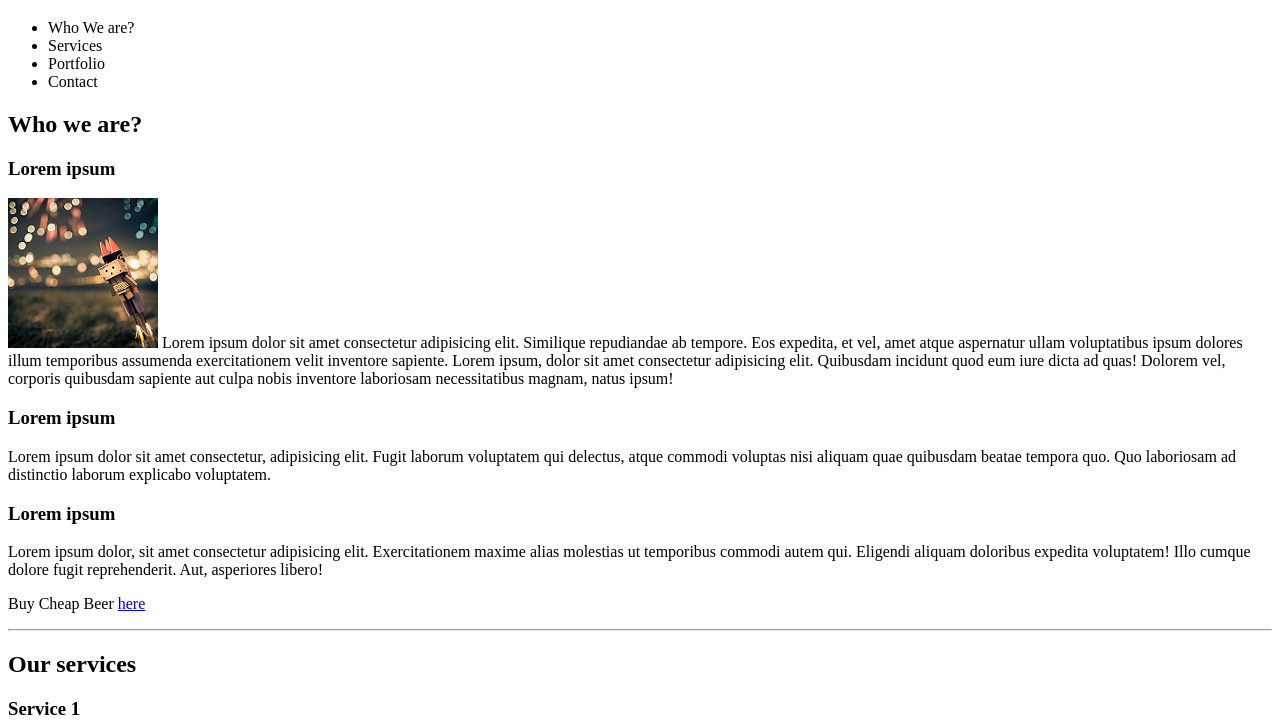
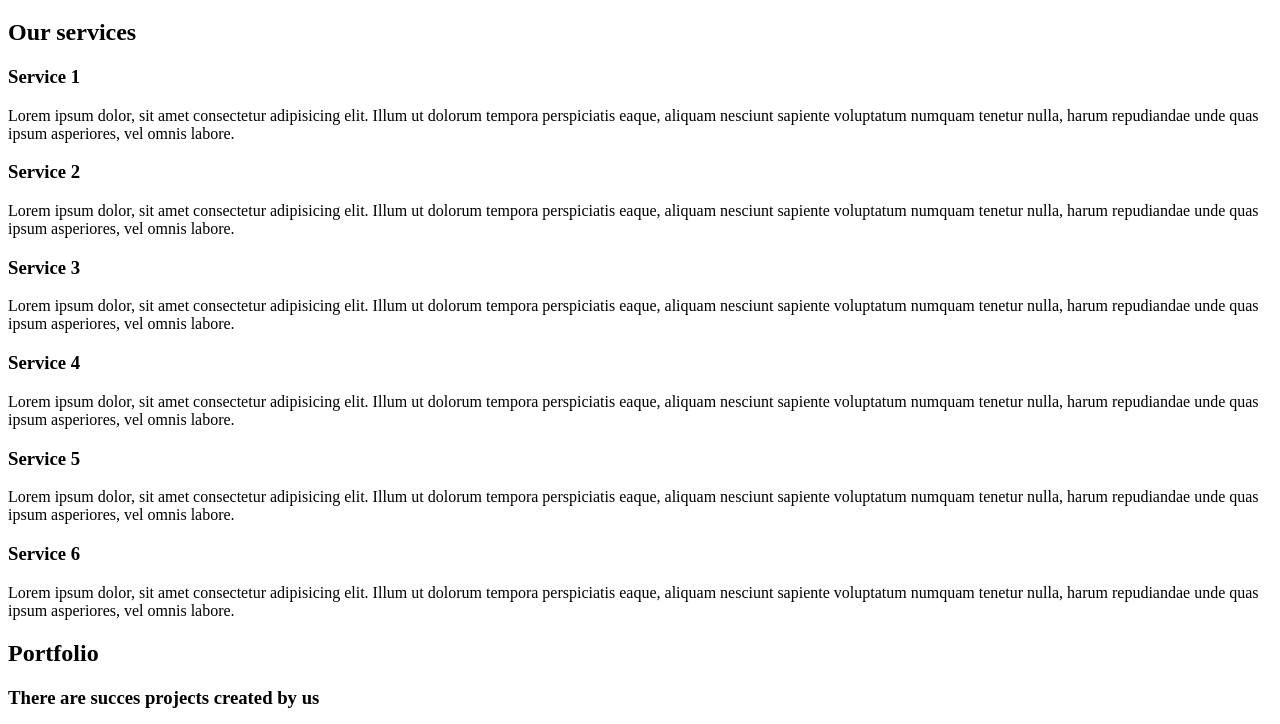
Before and after one commit to SaraColomer/EjerciciosEntregablesSalle, a plain HTML site: page EjercicioEntregable1/index.html in a window 1280 px wide. Shown: the part 61-785 px from the top of the page. Drawn offline with Linux system fonts and the light colour scheme.

Commit message:
Update index.html

```diff
--- a/EjercicioEntregable1/index.html
+++ b/EjercicioEntregable1/index.html
@@ -4,66 +4,15 @@
     <meta charset="UTF-8" />
     <meta name="viewport" content="width=device-width, initial-scale=1.0" />
     <title>Ejercicio entregable 1</title>
-    <!--<style>
-      body {
-        max-width: 1000px;
-        margin: 0 auto;
-      }
-      img {
-        height: 150px;
-        width: 200px;
-      }
-    </style>-->
   </head>
   <body>
     <h1>My Bussiness Webpage</h1>
     <header>
-      <nav>
-        <ul>
-          <li>Who We are?</li>
-          <li>Services</li>
-          <li>Portfolio</li>
-          <li>Contact</li>
-        </ul>
-      </nav>
+
     </header>
     <main>
       <section class="whoWeAre">
-        <h2>Who we are?</h2>
-        <h3>Lorem ipsum</h3>
-        <img src="img/1.jpg" alt="image1" />
-        <span
-          >Lorem ipsum dolor sit amet consectetur adipisicing elit. Similique
-          repudiandae ab tempore. Eos expedita, et vel, amet atque aspernatur
-          ullam voluptatibus ipsum dolores illum temporibus assumenda
-          exercitationem velit inventore sapiente. Lorem ipsum, dolor sit amet
-          consectetur adipisicing elit. Quibusdam incidunt quod eum iure dicta
-          ad quas! Dolorem vel, corporis quibusdam sapiente aut culpa nobis
-          inventore laboriosam necessitatibus magnam, natus ipsum!</span
-        >
-        <h3>Lorem ipsum</h3>
-        <p>
-          Lorem ipsum dolor sit amet consectetur, adipisicing elit. Fugit
-          laborum voluptatem qui delectus, atque commodi voluptas nisi aliquam
-          quae quibusdam beatae tempora quo. Quo laboriosam ad distinctio
-          laborum explicabo voluptatem.
-        </p>
-        <h3>Lorem ipsum</h3>
-        <p>
-          Lorem ipsum dolor, sit amet consectetur adipisicing elit.
-          Exercitationem maxime alias molestias ut temporibus commodi autem qui.
-          Eligendi aliquam doloribus expedita voluptatem! Illo cumque dolore
-          fugit reprehenderit. Aut, asperiores libero!
-        </p>
-        <p>
-          Buy Cheap Beer
-          <a
-            href="https://www.shbarcelona.com/blog/en/cheap-beer/"
-            target="_blank"
-            >here</a
-          >
-        </p>
-        <hr />
+
       </section>
       <section class="services">
         <h2>Our services</h2>
```
